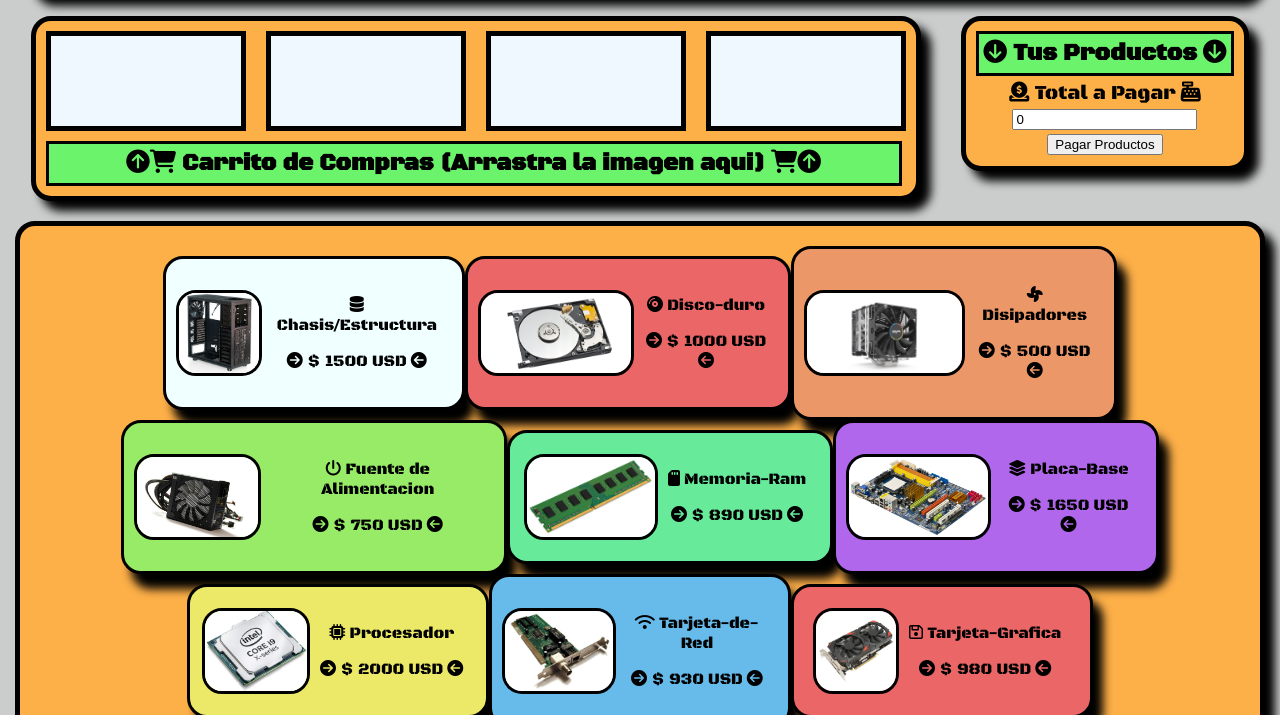
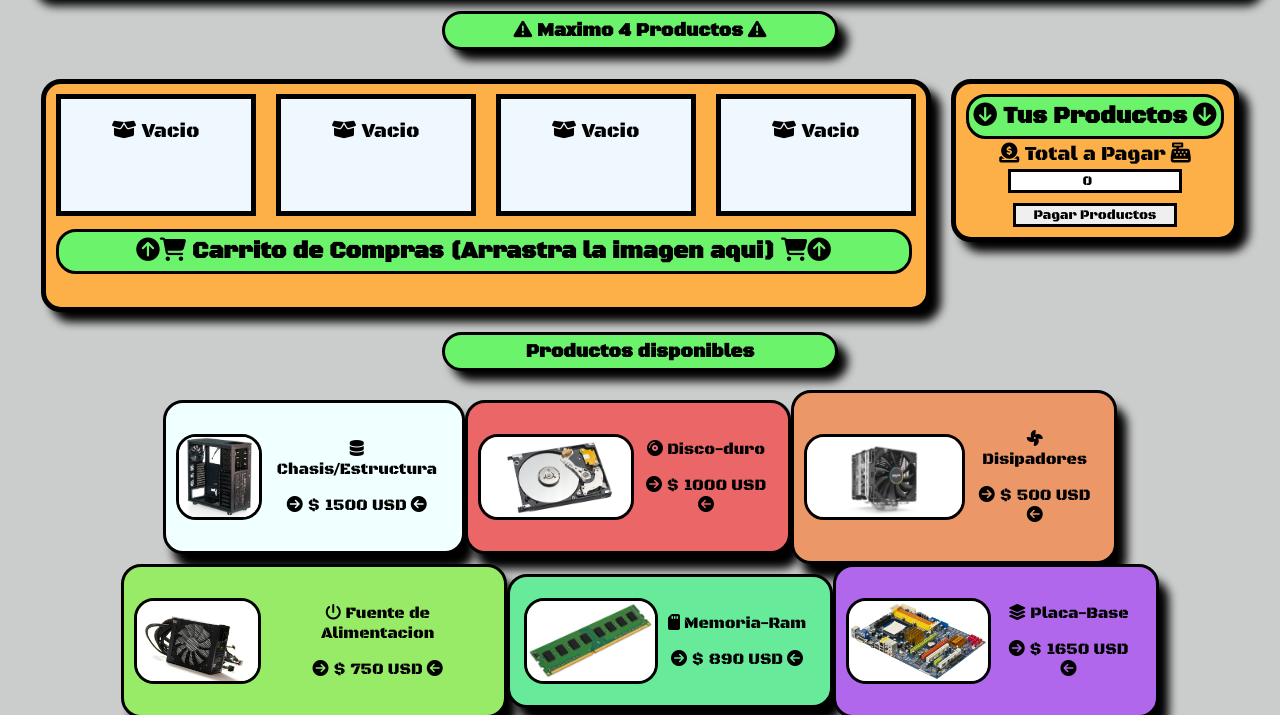
Before and after one commit to ARMI-GLITCH/pc-componentes, a plain HTML site: page index.html in a window 1280 px wide. Shown: the part 82-797 px from the top of the page. Drawn offline with Linux system fonts and the light colour scheme.

Commit message:
Third commit: finished design (HTML and CSS)

```diff
--- a/CSS/style.css
+++ b/CSS/style.css
@@ -25,10 +25,18 @@ h1 {
 }
 
 h3 {
-  margin: auto;
   border: 3px solid black;
   padding: 5px;
   background-color: rgb(107, 243, 107);
+  margin-top: -0px;
+  border-radius: 20px;
+}
+
+.aviso {
+  margin-top: 15px;
+  width: 30%;
+  border-radius: 20px;
+  box-shadow: 10px 10px 10px black;
 }
 
 .carrito-de-compras-y-calculo-de-productos {
@@ -42,7 +50,6 @@ h3 {
 }
 
 .carrito-de-compras {
-  margin-right: 20px;
   border: 5px solid black;
   padding: 10px;
   background-color: rgb(253, 175, 72);
@@ -51,32 +58,60 @@ h3 {
   display: grid;
   grid-template-columns: 200px 200px 200px 200px;
   column-gap: 20px;
-  text-align: center;
 }
 
 .contenedor-de-imagen {
   background-color: aliceblue;
   border: 5px solid black;
-  height: 900%;
+  height: 150%;
 }
 
 .tus-productos {
   width: 420%;
-  margin-top: 100px;
+  margin-top: 60px;
 }
 
 .calculo-de-productos {
   margin-left: 20px;
   border: 5px solid black;
   padding: 10px;
-  height: 30%;
+  height: 0%;
   background-color: rgb(253, 175, 72);
   border-radius: 20px;
   box-shadow: 10px 10px 10px black;
 }
 
 .input-y-button {
-  margin-top: 5px;
+  margin-top: -20px;
+}
+
+.input {
+  border: 3px solid black;
+  width: 63%;
+  font-family: 'Black Ops One', cursive;
+  text-align: center;
+}
+
+.button {
+  margin-top: 10px;
+  border: 3px solid black;
+  width: 63%;
+  font-family: 'Black Ops One', cursive;
+}
+
+.button:hover {
+  transition: 1s;
+  margin-top: 10px;
+  border: 3px solid black;
+  width: 63%;
+  font-family: 'Black Ops One', cursive;
+  background-color: rgb(61, 255, 93);
+}
+
+.productos-disponibles {
+  margin-top: 10px;
+  width: 30%;
+  box-shadow: 10px 10px 10px black;
 }
 
 .contenedor-de-productos {
@@ -85,13 +120,9 @@ h3 {
   text-align: center;
   justify-content: center;
   align-items: center;
-  border: 5px solid black;
   padding: 20px;
-  background-color: rgb(253, 175, 72);
   width: 95%;
-  margin-top: 10px;
-  border-radius: 20px;
-  box-shadow: 10px 10px 10px black;
+  margin-top: -20px;
 }
 
 .chasis {
--- a/index.html
+++ b/index.html
@@ -12,23 +12,25 @@
 <body>
 <center>
   <h1><i class="fa-solid fa-computer"></i> Componentes para la PC de tus sueños <i class="fa-solid fa-computer-mouse"></i></h1>
+  <h3 class="aviso"><i class="fa-solid fa-triangle-exclamation"></i> Maximo 4 Productos <i class="fa-solid fa-triangle-exclamation"></i></h3>
   <div class="carrito-de-compras-y-calculo-de-productos">
     <div class="carrito-de-compras">
-      <div class="contenedor-de-imagen"></div>
-      <div class="contenedor-de-imagen"></div>
-      <div class="contenedor-de-imagen"></div>
-      <div class="contenedor-de-imagen"></div>
+      <div id="contenedor-de-imagen" class="contenedor-de-imagen" draggable="true"><p><i class="fa-solid fa-box-open"></i> Vacio</p></div>
+      <div id="contenedor-de-imagen" class="contenedor-de-imagen" draggable="true"><p><i class="fa-solid fa-box-open"></i> Vacio</p></div>
+      <div id="contenedor-de-imagen" class="contenedor-de-imagen" draggable="true"><p><i class="fa-solid fa-box-open"></i> Vacio</p></div>
+      <div id="contenedor-de-imagen" class="contenedor-de-imagen" draggable="true"><p><i class="fa-solid fa-box-open"></i> Vacio</p></div>
       <h3 class="tus-productos"><i class="fa-solid fa-circle-arrow-up"></i><i class="fa-solid fa-cart-shopping"></i> Carrito de Compras (Arrastra la imagen aqui) <i class="fa-solid fa-cart-shopping"></i><i class="fa-solid fa-circle-arrow-up"></i></h3>
     </div>
     <div class="calculo-de-productos">
       <h3><i class="fa-solid fa-circle-arrow-down"></i> Tus Productos <i class="fa-solid fa-circle-arrow-down"></i></h3>
       <div class="input-y-button">
-        <label for="precio-total"><i class="fa-solid fa-circle-dollar-to-slot"></i> Total a Pagar <i class="fa-solid fa-cash-register"></i></label><br>
-        <input  name="precio-total" type="number" readonly value="0"><br>
-        <input type="submit" value="Pagar Productos"><br>
+        <i class="fa-solid fa-circle-dollar-to-slot"></i> Total a Pagar <i class="fa-solid fa-cash-register"></i><br>
+        <input class="input" type="number" readonly value="0"><br>
+        <input class="button" type="submit" value="Pagar Productos"><br>
       </div>
     </div>
   </div>
+  <h3 class="productos-disponibles">Productos disponibles</h3>
   <div class="contenedor-de-productos">
     <div class="chasis">
       <img src="Media/chasis.jpg">
```
